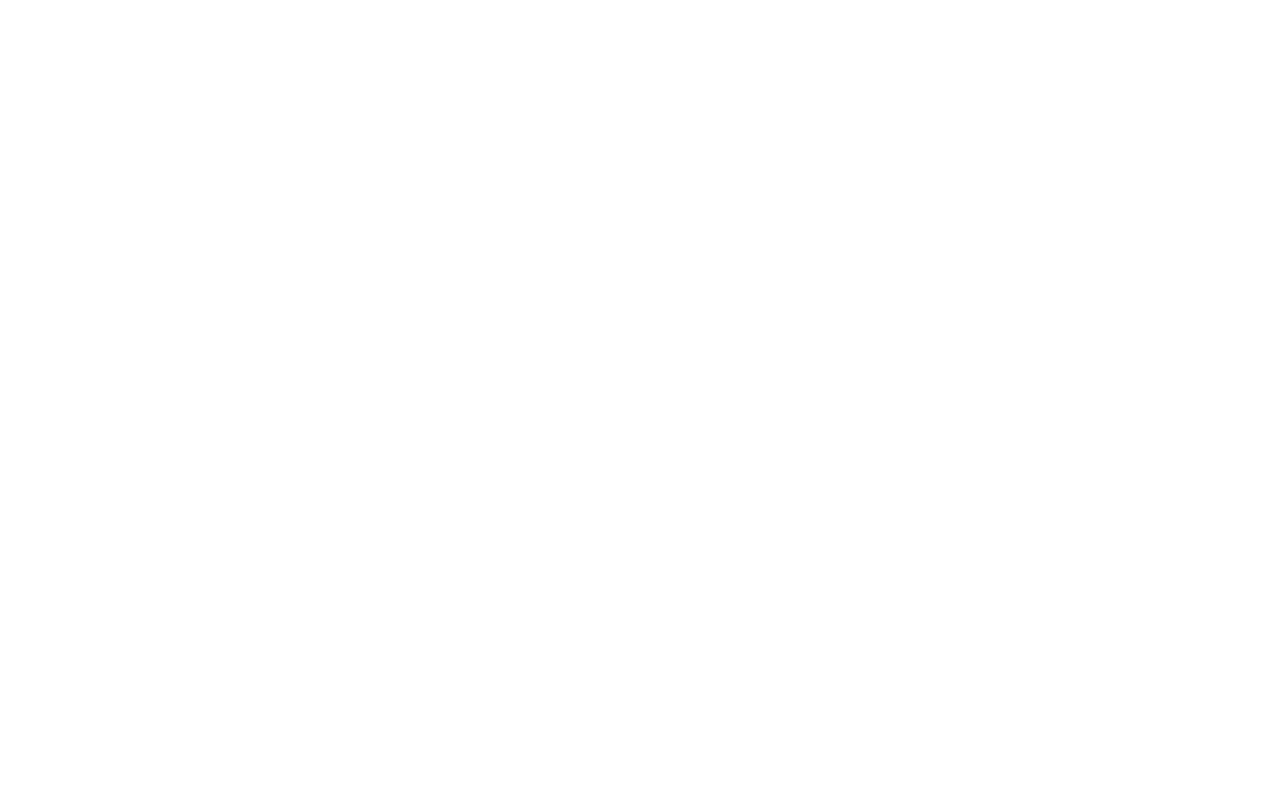
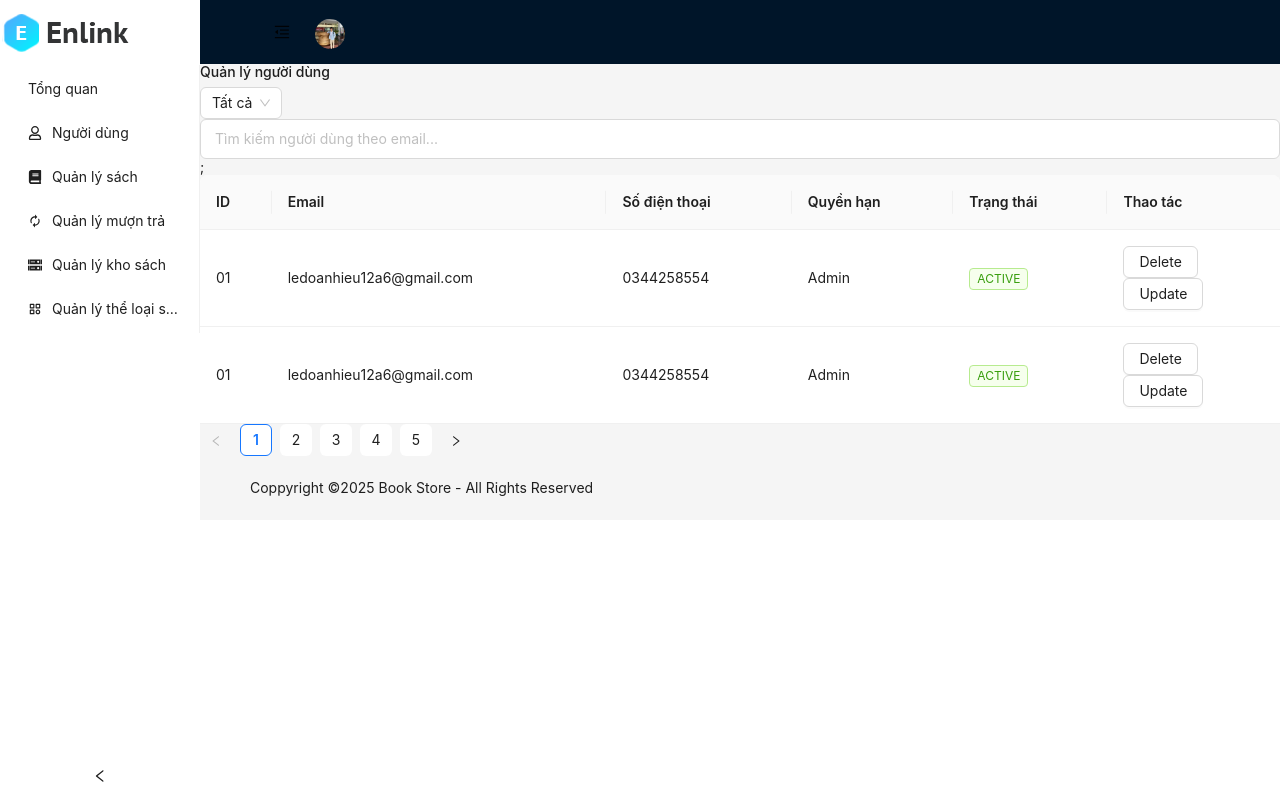
Before and after one commit to otisdoan/libary_software, a React (Vite) app in the folder client/: page /admin/user in a window 1280 px wide. Before the commit this address had no page. Built offline with nearby package versions, Linux system fonts and the light colour scheme.

Commit message:
completed admin page

```diff
--- /dev/null
+++ b/client/src/components/Avatar/AvatarAdmin.jsx
@@ -0,0 +1,41 @@
+import { Avatar, Dropdown } from 'antd';
+import avatarAdmin from "../../assets/images/z5581996737056_ec0f21259be216a6270fde9f7c300f4f.jpg"
+import { Link } from 'react-router-dom';
+import { FaUser } from "react-icons/fa";
+import { IoLogOutSharp } from "react-icons/io5";
+function AvatarAdmin() {
+    const items = [
+        {
+            key: '1',
+            icon: <FaUser />,
+            label: (
+                <Link>My profile</Link>
+            )
+        },
+        {
+            key: '2',
+            icon: <IoLogOutSharp />,
+            label: (
+                <Link>Log out</Link>
+            )
+        }
+    ]
+    return (
+        <>
+            <Dropdown
+            trigger={'click'}
+            menu={{
+                items,
+            }}
+                dropdownRender={(menu) => (
+                    <>
+                        {menu}
+                    </>
+                )}
+            >
+                <Avatar src={<img src={avatarAdmin} alt="avatar" />} />
+            </Dropdown>
+        </>
+    )
+}
+export default AvatarAdmin;
--- /dev/null
+++ b/client/src/components/LayoutAdmin/LayoutAdmin.jsx
@@ -0,0 +1,92 @@
+import { Button, Layout, Menu } from 'antd';
+import logoAmin from "../../assets/images/logoadmin.png";
+import logoFold from "../../assets/images/logo-fold.png";
+import { FaBook } from "react-icons/fa";
+import { FaRegUser } from "react-icons/fa";
+import { MdAutorenew } from "react-icons/md";
+import { SiGooglecloudstorage } from "react-icons/si";
+import { BiCategory } from "react-icons/bi";
+import {
+  MenuFoldOutlined,
+  MenuUnfoldOutlined,
+} from '@ant-design/icons';
+import { useState } from 'react';
+import AvatarAdmin from '../Avatar/AvatarAdmin';
+import { Link, Outlet } from 'react-router-dom';
+const { Header, Sider, Content, Footer } = Layout;
+function LayoutAdmin() {
+  const [collapsed, setCollapsed] = useState(false);
+  const items = [
+    {
+      key: 'tongquan',
+      label: 'Tổng quan'
+    },
+    {
+      key: 'user',
+      label: <Link to="/admin/user">Người dùng</Link>,
+      icon: <FaRegUser />
+    },
+    {
+      key: 'sach',
+      label: 'Quản lý sách',
+      icon: <FaBook />
+    },
+    {
+      key: 'muon-tra',
+      label: 'Quản lý mượn trả',
+      icon: <MdAutorenew />
+    },
+    {
+      key: 'kho-sach',
+      label: 'Quản lý kho sách',
+      icon: <SiGooglecloudstorage />
+    },
+    {
+      key: 'the-loai-sach',
+      label: 'Quản lý thể loại sách',
+      icon: <BiCategory />
+    }
+  ]
+  return (
+    <>
+      <Layout>
+        <Sider
+          theme='light'
+          collapsible collapsed={collapsed}
+        >
+          <div className=''>
+            <img src={collapsed ? logoFold : logoAmin} />
+          </div>
+          <Menu
+            mode="inline"
+            items={items}
+          />
+        </Sider>
+        <Layout>
+          <Header
+            className='bg-white p-0 flex justify-between items-center'
+          >
+            <Button
+              type="text"
+              icon={collapsed ? <MenuUnfoldOutlined /> : <MenuFoldOutlined />}
+              onClick={() => setCollapsed(!collapsed)}
+              style={{
+                fontSize: '16px',
+                width: 64,
+                height: 64,
+              }}
+            />
+            <AvatarAdmin />
+          </Header>
+          <Content>
+            <Outlet />
+          </Content>
+          <Footer className='text-center bg-white'>
+            Coppyright ©{new Date().getFullYear()} Book Store - All Rights Reserved
+          </Footer>
+        </Layout>
+      </Layout>
+    </>
+  )
+}
+export default LayoutAdmin;
--- a/client/src/index.css
+++ b/client/src/index.css
@@ -7,13 +7,6 @@
 
 }
 
-.ant-btn-variant-solid {
-    background:#f7462f;
-    position: absolute;
-    right: 5px;
-    top:50%;
-    transform: translateY(-50%);
-}
 .ant-input-group-addon:hover, .ant-input-group-addon:focus {
     background: #f7462f !important;;
 }
@@ -21,3 +14,10 @@
     padding: 8px 14px;
     position: relative;
 }
+.ant-input-search-button {
+    background:#f7462f;
+    position: absolute;
+    right: 5px;
+    top:50%;
+    transform: translateY(-50%);
+}
--- /dev/null
+++ b/client/src/pages/Admin/Admin.jsx
@@ -0,0 +1,10 @@
+import LayoutAdmin from "../../components/LayoutAdmin/LayoutAdmin";
+
+function Admin() {
+    return (
+        <>
+            <LayoutAdmin />
+        </>
+    )
+}
+export default Admin;
--- /dev/null
+++ b/client/src/pages/UserAdmin/UserAdmin.jsx
@@ -0,0 +1,156 @@
+import { Select, Input, Table, Tag, Pagination, Modal, Button } from 'antd';
+import { useState } from 'react';
+
+function UserAdmin() {
+    const [isModalOpen, setIsModalOpen] = useState(false);
+    const showModal = () => {
+        setIsModalOpen(true);
+    };
+    const handleOk = () => {
+        setIsModalOpen(false);
+    };
+    const handleCancel = () => {
+        setIsModalOpen(false);
+    };
+    const columns = [
+        {
+            title: 'ID',
+            dataIndex: 'ID',
+        },
+        {
+            title: 'Email',
+            dataIndex: 'email',
+        },
+        {
+            title: 'Số điện thoại',
+            dataIndex: 'phone',
+        },
+        {
+            title: 'Quyền hạn',
+            dataIndex: 'role',
+        },
+        {
+            title: 'Trạng thái',
+            dataIndex: 'status',
+            render: (status) => {
+                let color = (status === 'active' ? 'green' : 'red');
+                return <Tag color={color}>{status.toUpperCase()}</Tag>
+            }
+        },
+        {
+            title: 'Thao tác',
+            dataIndex: 'action',
+            render: (action) => (
+                <div className='flex gap-x-3'>
+                    <div>
+                        <Button type='default'>{action[1]}</Button>
+                    </div>
+                    <div className=''>
+                        <Button onClick={showModal}>
+                            {action[0]}
+                        </Button>
+                        <Modal open={isModalOpen} onOk={handleOk} onCancel={handleCancel} okText='Update'>
+                            <div className='flex flex-col gap-y-4'>
+                                <h1 className='text-center text-[1.4rem]'>User informations</h1>
+                                <span>User: </span>
+                                <span>Email: </span>
+                                <div className='flex flex-col'>
+                                    <span>Role</span>
+                                    <Select
+                                        defaultValue={'User'}
+                                        options={[
+                                            {
+                                                value: 'User',
+                                                label: 'User'
+                                            },
+                                            {
+                                                value: 'Admin',
+                                                label: 'Admin'
+                                            }
+                                        ]}
+                                    />
+                                </div>
+                                <div className='flex flex-col mb-[50px]'>
+                                    <span>Status</span>
+                                    <Select
+                                        defaultValue={'Active'}
+                                        options={[
+                                            {
+                                                value: 'Active',
+                                                label: 'Active'
+                                            },
+                                            {
+                                                value: 'Inactive',
+                                                label: 'Inactive'
+                                            }
+                                        ]}
+                                    />
+                                </div>
+                            </div>
+
+                        </Modal>
+                    </div>
+                </div>
+            )
+        },
+    ]
+    const data = [
+        {
+            key: '1',
+            ID: '01',
+            email: 'ledoanhieu12a6@gmail.com',
+            phone: '0344258554',
+            role: 'Admin',
+            status: 'active',
+            action: ['Update', 'Delete']
+        },
+        {
+            key: '2',
+            ID: '01',
+            email: 'ledoanhieu12a6@gmail.com',
+            phone: '0344258554',
+            role: 'Admin',
+            status: 'active',
+            action: ['Update', 'Delete']
+        },
+
+    ]
+    return (
+        <>
+            <div className="px-[20px] py-[50px]">
+                <h1 className="text-[1.2rem] font-bold mb-[20px]">Quản lý người dùng</h1>
+                <div className='flex items-center justify-between'>
+                    <Select
+                        defaultValue={'Tất cả'}
+                        placeholder=""
+                        options={[
+                            {
+                                value: 'Tất cả',
+                                label: 'Tất cả',
+                            },
+                            {
+                                value: 'Admin',
+                                label: 'Admin',
+                            },
+                            {
+                                value: 'Người dùng',
+                                label: 'Người dùng',
+                            },
+                        ]}
+                        className='w-[120px]'
+                    />
+                    <div>
+                        <Input placeholder="Tìm kiếm người dùng theo email..." className='w-[300px] h-[33px]' />;
+                    </div>
+                </div>
+                <div className='mt-[30px] mb-[40px]'>
+                    <Table columns={columns} dataSource={data} pagination={false} />
+                </div>
+                <div className='flex items-center justify-center'>
+                    <Pagination defaultCurrent={1} total={50} />
+                </div>
+            </div>
+        </>
+    )
+}
+export default UserAdmin;
```
Also changed, not shown: client/src/routes/routes.jsx (+12 -0 lines), client/src/assets/images/logo-fold.png (added), client/src/assets/images/logoadmin.png (added).
